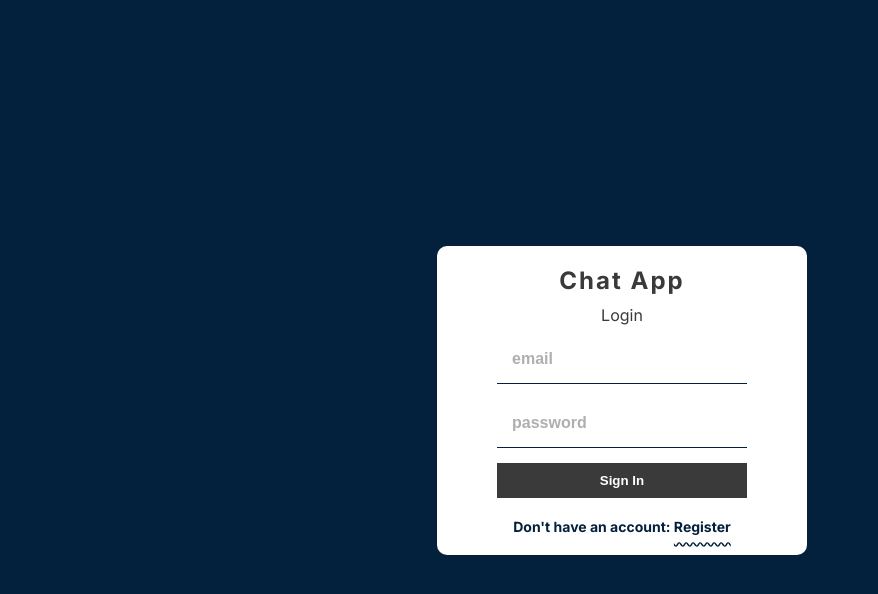
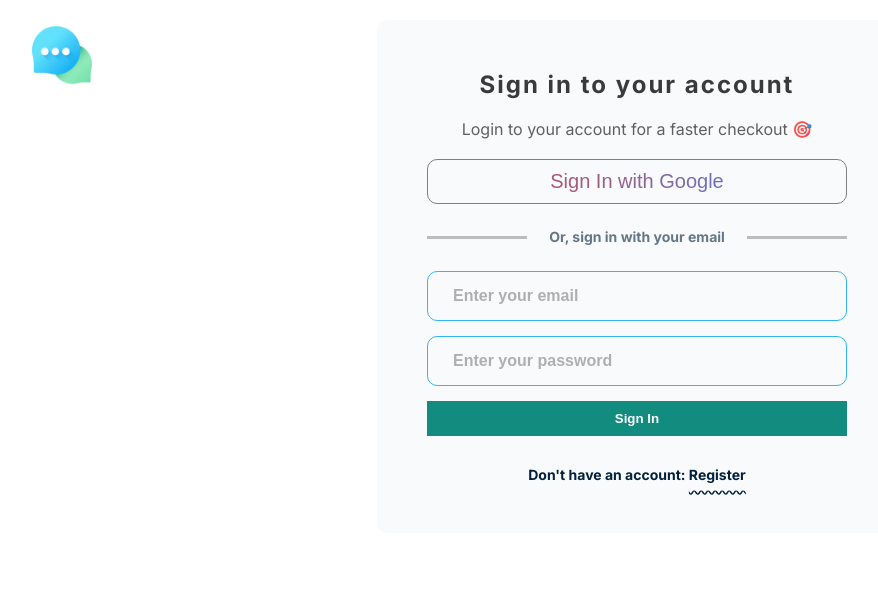
Before and after one commit to birkan-dogan/chat-app, a React (Create React App) app: page /login in a window 1280 px wide. Shown: the top 594 px of the page, without its empty margins (18-896 px from the left). Built offline with nearby package versions, Linux system fonts and the light colour scheme; no server answers.

Commit message:
working on Login and Register pages 🔓

```diff
--- a/src/firebase.js
+++ b/src/firebase.js
@@ -1,5 +1,5 @@
 import { initializeApp } from "firebase/app";
-import { getAuth } from "firebase/auth";
+import { getAuth, GoogleAuthProvider } from "firebase/auth";
 import { getFirestore } from "firebase/firestore";
 import { getStorage } from "firebase/storage";
 
@@ -24,3 +24,6 @@ export const storage = getStorage();
 
 // Initialize Firebase db
 export const db = getFirestore();
+
+// authentication with google
+export const provider = new GoogleAuthProvider();
--- a/src/pages/Login.jsx
+++ b/src/pages/Login.jsx
@@ -1,6 +1,11 @@
-import { signInWithEmailAndPassword } from "firebase/auth";
+import {
+  GoogleAuthProvider,
+  signInWithEmailAndPassword,
+  signInWithPopup,
+} from "firebase/auth";
 import { Link, useNavigate } from "react-router-dom";
-import { auth } from "../firebase";
+import { auth, provider } from "../firebase";
+import logo from "../images/chat.png";
 
 const Login = function () {
   const navigate = useNavigate();
@@ -12,20 +17,45 @@ const Login = function () {
 
     try {
       await signInWithEmailAndPassword(auth, email, password);
-      navigate("/");
+      navigate("/chat");
     } catch (error) {
       console.log(error);
     }
   };
 
+  const authGoogle = async function () {
+    try {
+      const result = await signInWithPopup(auth, provider);
+      const credential = GoogleAuthProvider.credentialFromResult(result);
+      const token = credential.accessToken;
+      const user = result.user;
+      navigate("/chat");
+    } catch (error) {
+      console.log(error.message);
+    }
+  };
+
   return (
     <div className="formContainer">
+      <nav className="navigate-home" onClick={() => navigate("/")}>
+        <img src={logo} alt="" />
+      </nav>
       <div className="formWrapper">
-        <span className="logo">Chat App</span>
-        <span className="title">Login</span>
+        <span className="logo">Sign in to your account</span>
+        <span className="title">
+          Login to your account for a faster checkout 🎯
+        </span>
+        <button className="google" onClick={authGoogle}>
+          Sign In with Google
+        </button>
+        <div className="email-thing">
+          <div className="thing"></div>
+          <p>Or, sign in with your email</p>
+          <div className="thing"></div>
+        </div>
         <form onSubmit={handleSubmit}>
-          <input type="email" placeholder="email" required />
-          <input type="password" placeholder="password" required />
+          <input type="email" placeholder="Enter your email" required />
+          <input type="password" placeholder="Enter your password" required />
           <button>Sign In</button>
         </form>
         <p>
--- a/src/pages/Register.jsx
+++ b/src/pages/Register.jsx
@@ -1,9 +1,15 @@
 import Add from "../images/addAvatar.svg";
 import { Link, useNavigate } from "react-router-dom";
-import { createUserWithEmailAndPassword, updateProfile } from "firebase/auth";
-import { auth, db, storage } from "../firebase";
+import {
+  createUserWithEmailAndPassword,
+  GoogleAuthProvider,
+  signInWithPopup,
+  updateProfile,
+} from "firebase/auth";
+import { auth, db, provider, storage } from "../firebase";
 import { getDownloadURL, ref, uploadBytesResumable } from "firebase/storage";
 import { doc, setDoc } from "firebase/firestore";
+import logo from "../images/chat.png";
 
 const Register = function () {
   const navigate = useNavigate();
@@ -43,7 +49,7 @@ const Register = function () {
             });
 
             await setDoc(doc(db, "userChats", res.user.uid), {});
-            navigate("/");
+            navigate("/chat");
           });
         }
       );
@@ -52,11 +58,43 @@ const Register = function () {
     }
   };
 
+  const authGoogle = async function () {
+    try {
+      const result = await signInWithPopup(auth, provider);
+      const credential = GoogleAuthProvider.credentialFromResult(result);
+      const token = credential.accessToken;
+      const user = result.user;
+
+      await setDoc(doc(db, "users", token), {
+        uid: token,
+        displayName: user.displayName,
+        email: user.email,
+        photoURL: user.photoURL,
+      });
+      await setDoc(doc(db, "userChats", token), {});
+
+      navigate("/chat");
+    } catch (error) {
+      console.log(error.message);
+    }
+  };
+
   return (
     <div className="formContainer">
+      <nav className="navigate-home" onClick={() => navigate("/")}>
+        <img src={logo} alt="" />
+      </nav>
       <div className="formWrapper">
-        <span className="logo">Chat App</span>
-        <span className="title">Register</span>
+        <span className="logo">Create your account</span>
+        <span className="title">It's totally free and super easy ✨</span>
+        <button className="google" onClick={authGoogle}>
+          Sign up with Google
+        </button>
+        <div className="email-thing">
+          <div className="thing"></div>
+          <p>Or, sign up with your email</p>
+          <div className="thing"></div>
+        </div>
         <form onSubmit={handleSubmit}>
           <input type="text" placeholder="display name" />
           <input type="email" placeholder="email" />
--- a/src/style.scss
+++ b/src/style.scss
@@ -49,17 +49,30 @@ body {
 
 // Register/Login form
 .formContainer {
-  background-color: $form-background-color;
-  height: 100vh;
+  // background-color: $form-background-color;
   @include flex-center();
+  flex-wrap: wrap;
+  margin: 20px 0px;
+  margin-left: 30px;
+  position: relative;
+
+  .navigate-home {
+    img {
+      width: 60px;
+      position: absolute;
+      top: 5px;
+      left: 20px;
+      cursor: pointer;
+    }
+  }
 
   .formWrapper {
-    background-color: white;
-    padding: 20px 60px;
+    background-color: #f8fafb;
+    padding: 50px;
     border-radius: 10px;
     @include flex-center();
     flex-direction: column;
-    gap: 10px;
+    gap: 20px;
 
     .logo {
       color: $logo-color;
@@ -71,6 +84,36 @@ body {
     .title {
       font-size: 16px;
       color: $logo-color;
+      opacity: 0.8;
+    }
+
+    .google {
+      border: 1px solid gray;
+      border-radius: 10px;
+      width: 420px;
+      background: linear-gradient(to right, #db4437 0%, #4285f4 100%);
+      -webkit-background-clip: text;
+      -webkit-text-fill-color: transparent;
+      padding: 10px;
+      cursor: pointer;
+      font-size: 20px;
+    }
+
+    .email-thing {
+      @include flex-center();
+      justify-content: space-between;
+      width: 420px;
+      .thing {
+        width: 100px;
+        height: 3px;
+        background-color: gray;
+        opacity: 0.5;
+      }
+      p {
+        opacity: 0.6;
+        position: relative;
+        bottom: 6px;
+      }
     }
 
     form {
@@ -81,14 +124,16 @@ body {
       input {
         padding: 15px;
         border: none;
-        width: 250px;
-        border-bottom: 1px solid $form-background-color;
+        width: 420px;
+        border: 1px solid $message-color;
+        border-radius: 10px;
         font-size: 16px;
         font-weight: bold;
         background-color: transparent;
 
         &::placeholder {
           color: rgb(175, 175, 175);
+          padding-left: 10px;
         }
         &:focus {
           outline: none;
@@ -100,12 +145,16 @@ body {
       }
 
       button {
-        background-color: $logo-color;
+        background-color: $navbar-background;
         color: white;
         padding: 10px;
         font-weight: bold;
         border: none;
         cursor: pointer;
+        &:hover {
+          background-color: rgba(18, 140, 126, 0.8);
+          color: white;
+        }
       }
 
       label {
```
